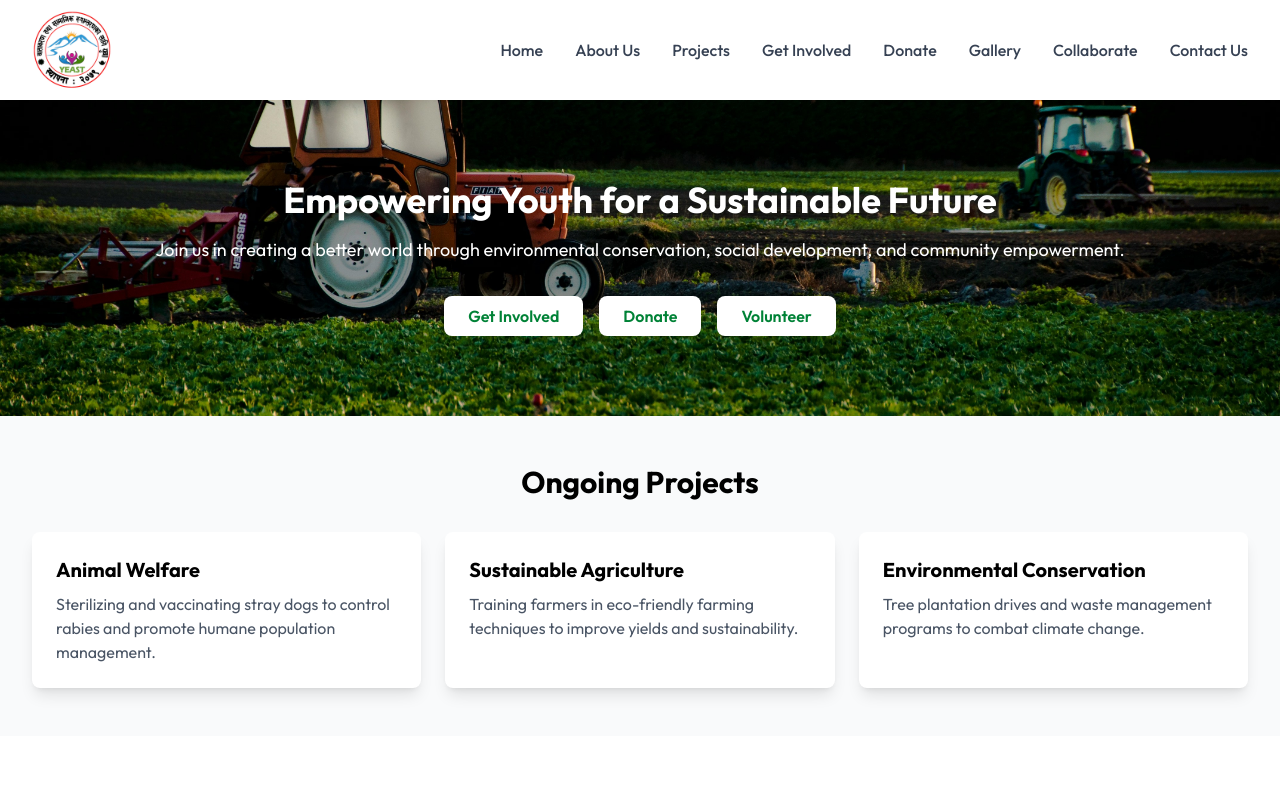
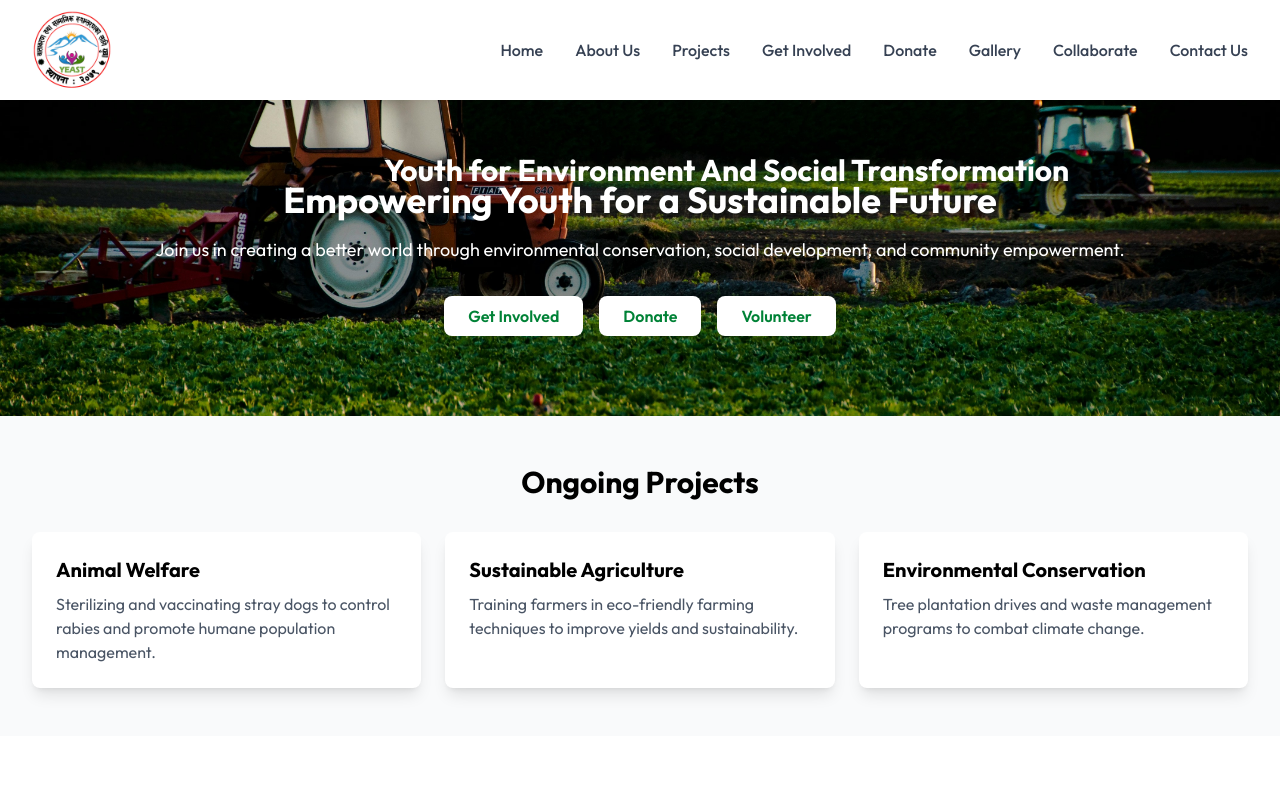
Before and after one commit to Anishp310/staticWeb, a React (Vite) app: page / in a window 1280 px wide. Shown: the top 789 px of the page. Built offline with nearby package versions, Linux system fonts and the light colour scheme.

Commit message:
addtxthome

```diff
--- a/src/components/Home.jsx
+++ b/src/components/Home.jsx
@@ -34,6 +34,11 @@ export const Home = () => {
         style={{ backgroundImage: `url(${VidImg})` }}
       >
         <div className='max-w-7xl mx-auto px-4 sm:px-6 lg:px-8 text-center'>
+
+        <h2 className='absolute top-[15%] left-[30%] text-3xl font-bold text-center mb-8 mt-8 text-white'>
+          Youth for Environment And Social Transformation
+        </h2>
+
           <h1 className='text-4xl font-bold mb-4'>
             Empowering Youth for a Sustainable Future
           </h1>
```
